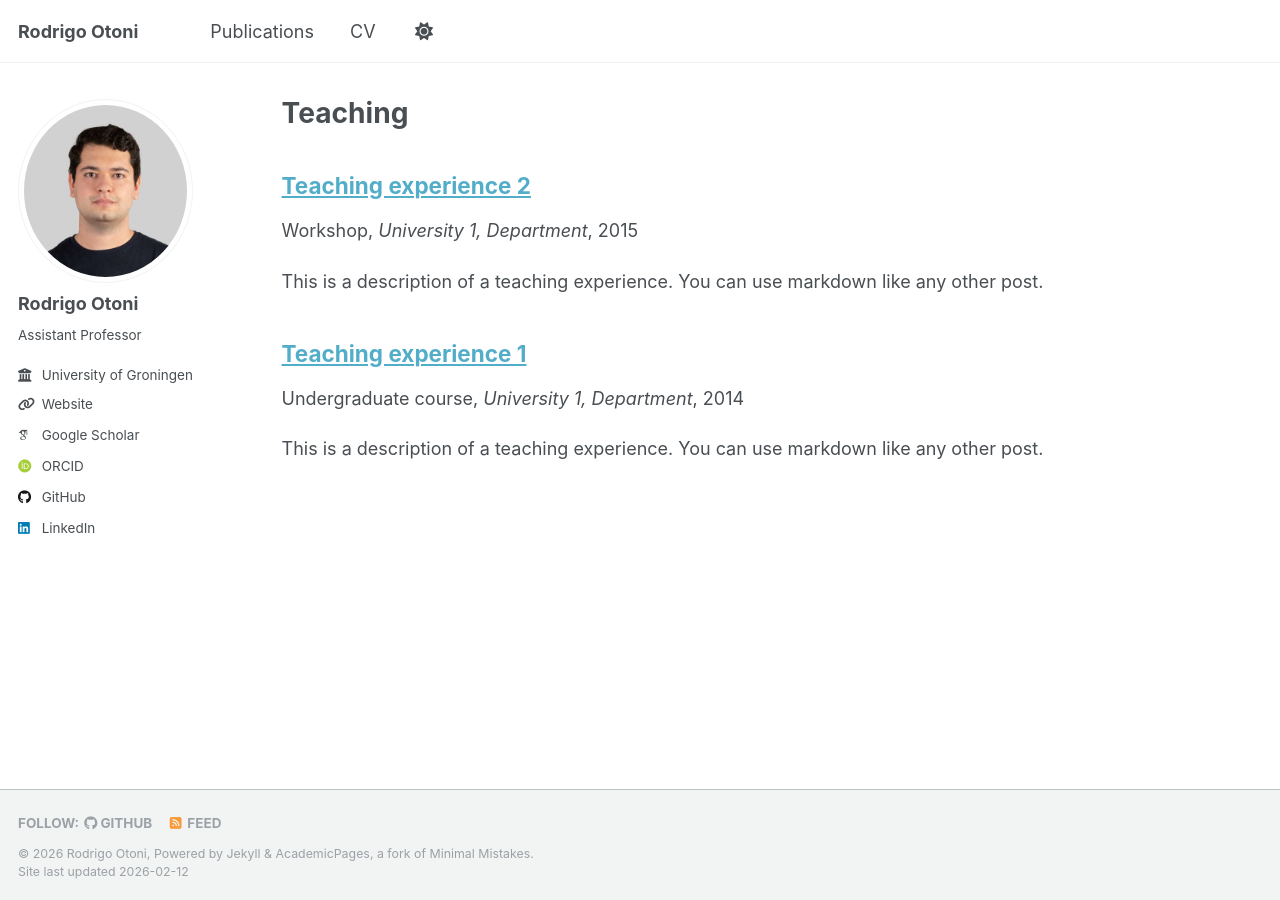
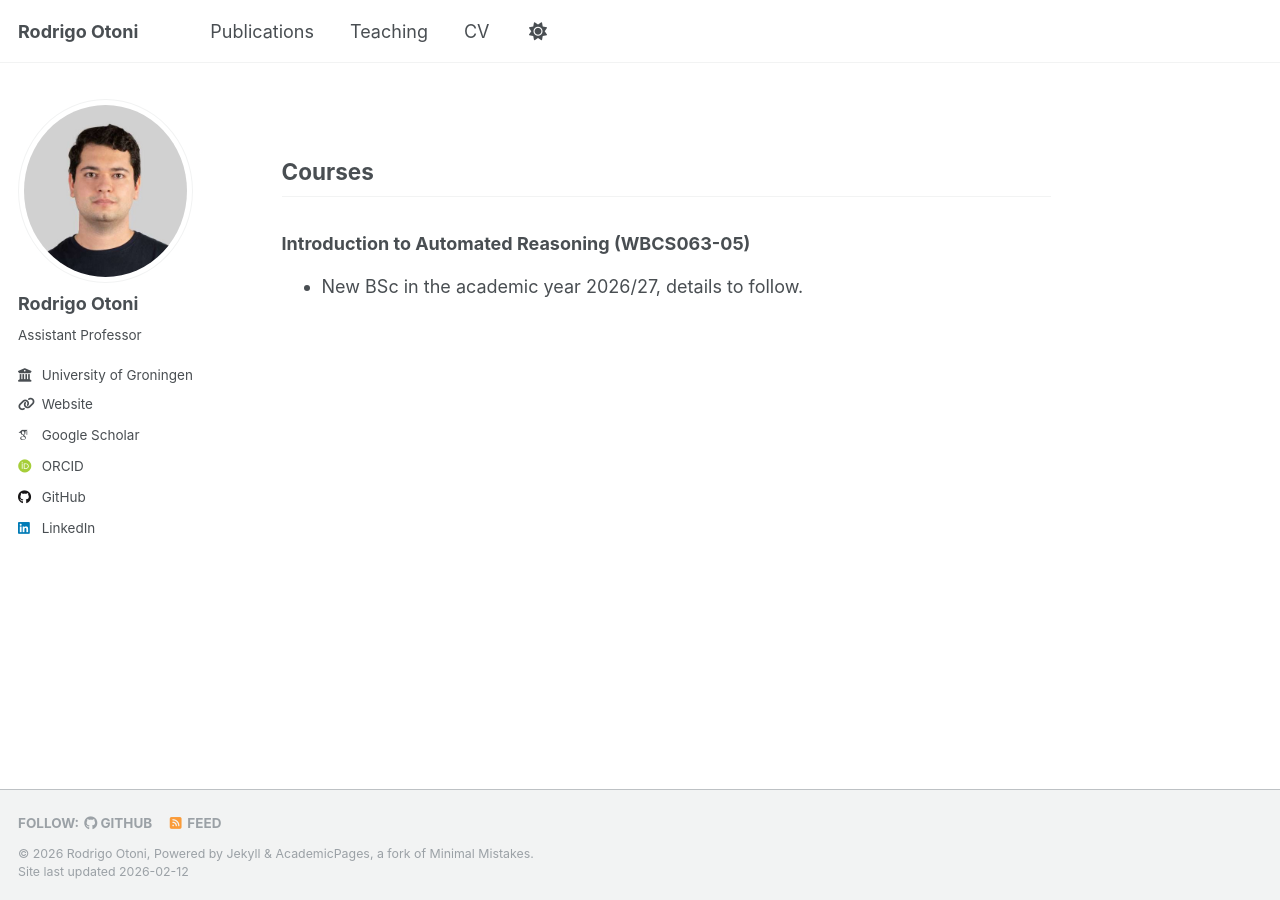
Before and after one commit to rodrigo7491/rodrigo7491.github.io, a Jekyll site: the page built from _pages/teaching.md, in a window 1280 px wide. Built offline with Jekyll 4.4.1, drawn with Linux system fonts in a browser that asks for light colours; some web fonts are replaced.

Commit message:
add teaching page

```diff
--- a/_data/navigation.yml
+++ b/_data/navigation.yml
@@ -14,8 +14,8 @@ main:
   # - title: "Talks"
   #   url: /talks/
 
-  # - title: "Teaching"
-  #   url: /teaching/
+  - title: "Teaching"
+    url: /teaching/
 
   # - title: "Portfolio"
   #   url: /portfolio/
--- /dev/null
+++ b/_pages/teaching.md
@@ -0,0 +1,12 @@
+---
+permalink: /teaching/
+title: ""
+author_profile: true
+redirect_from:
+---
+
+## Courses
+
+### Introduction to Automated Reasoning (WBCS063-05)
+
+- New BSc in the academic year 2026/27, details to follow.
```
Also changed, not shown: _pages/teaching-html.html (renamed from _pages/teaching.html).
